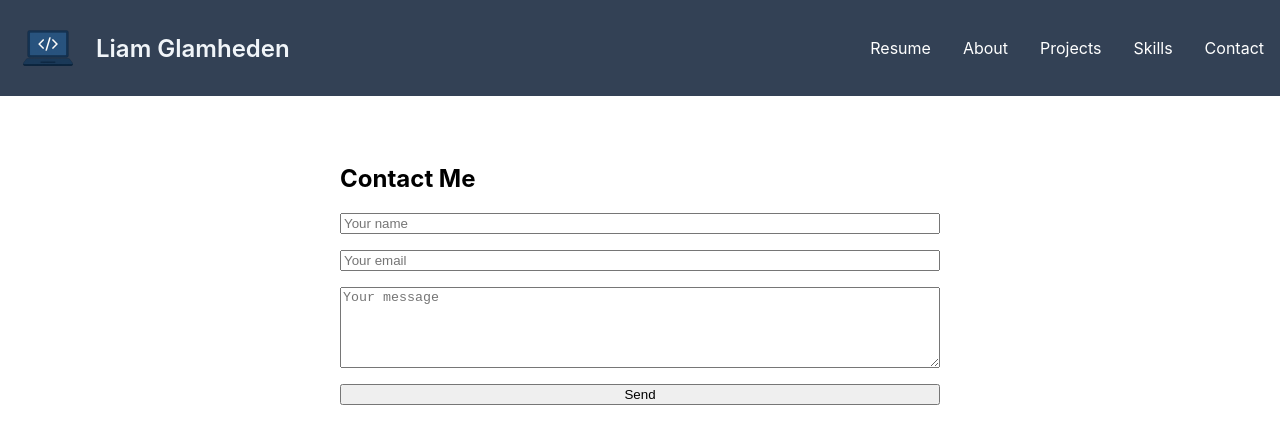
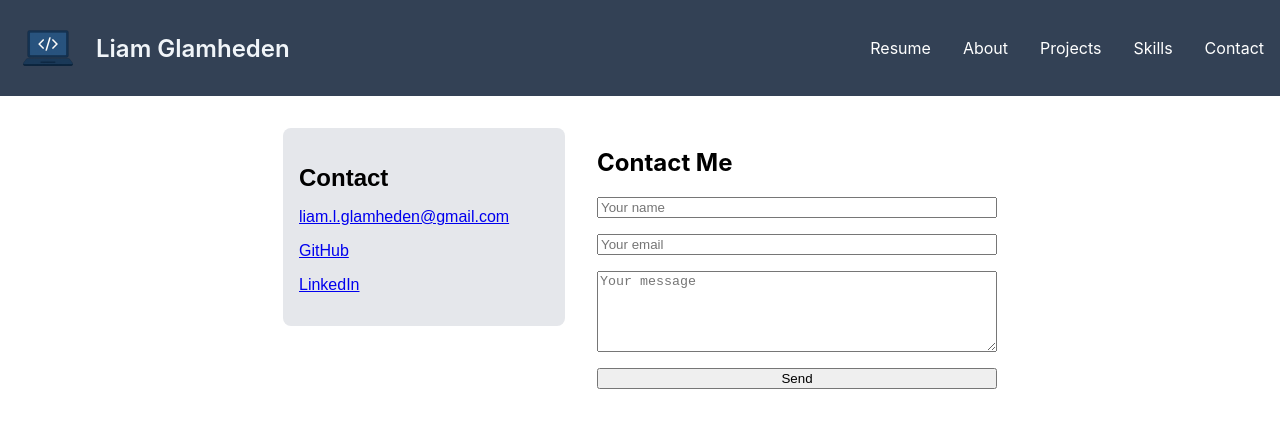
Before and after one commit to LiamGlamheden/fullstack-portfolio, a React (Create React App) app in the folder frontend/: page /contact in a window 1280 px wide. Shown: the top 444 px of the page. Built offline with nearby package versions, Linux system fonts and the light colour scheme.

Commit message:
add more contacts info

```diff
--- a/frontend/src/pages/ContactPage.tsx
+++ b/frontend/src/pages/ContactPage.tsx
@@ -19,7 +19,22 @@ export default function ContactPage() {
   };
 
   return (
-    <div style={{ maxWidth: '600px', margin: '2rem auto', padding: '1rem' }}>
+    <div style={{ display: 'flex', justifyContent: 'center', gap: '2rem', padding: '2rem' }}>
+      <div style={{
+        backgroundColor: "#e5e7eb",
+        padding: "1rem",
+        borderRadius: "0.5rem",
+        width: "250px",
+        fontFamily: "sans-serif",
+        height: "fit-content"
+      }}>
+        <h2 style={{ marginBottom: "1rem" }}>Contact</h2>
+        <p><a href="liam.l.glamheden@gmail.com">liam.l.glamheden@gmail.com</a></p>
+        <p><a href="https://github.com/LiamGlamheden" target="_blank" rel="noopener noreferrer">GitHub</a></p>
+        <p><a href="https://www.linkedin.com/in/liam-glamheden-b45463262/" target="_blank" rel="noopener noreferrer">LinkedIn</a></p>
+      </div>
+
+      <div style={{ maxWidth: '400px', width: '100%' }}>
         <h2>Contact Me</h2>
         <form onSubmit={handleSubmit} style={{ display: 'flex', flexDirection: 'column', gap: '1rem' }}>
           <input
@@ -45,9 +60,10 @@ export default function ContactPage() {
             value={formData.message}
             onChange={handleChange}
             required
-        ></textarea>
+          />
           <button type="submit">Send</button>
         </form>
       </div>
+    </div>
   );
 }
```
Lines whose indentation alone changed are shown as unchanged.
